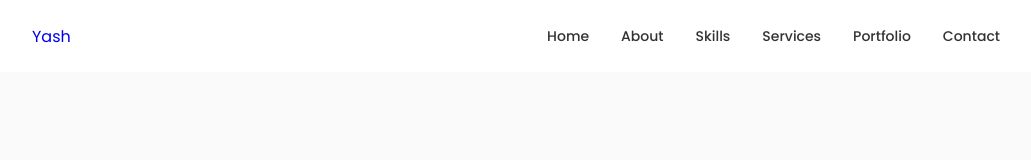
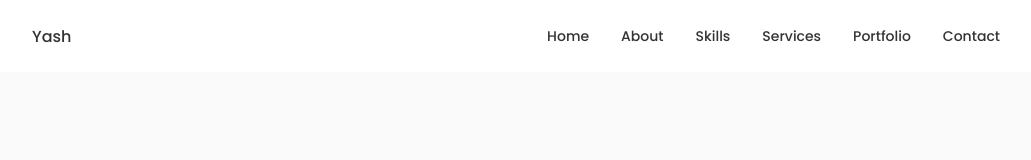
Before and after one commit to yashsaini7060/Portfolio, a React (Create React App) app: page / in a window 1280 px wide. Shown: the top 160 px of the page, without its empty margins (124-1155 px from the left). Built offline with nearby package versions, Linux system fonts and the light colour scheme; the HTML template or start-up script is replaced by a standard one.

Commit message:
name colour changed

```diff
--- a/src/components/header/Header.jsx
+++ b/src/components/header/Header.jsx
@@ -8,7 +8,7 @@ const Header = () => {
   return (
     <header className="header">
       <nav className="nav container">
-        <a href="index.html" className="nav_-logo">Yash</a>
+        <a href="index.html" className="nav__logo">Yash</a>
         <div className={Toggle ? "nav__menu show-menu" : "nav__menu"}>
           <ul className="nav__list grid">
             <li className="nav__item">
```
